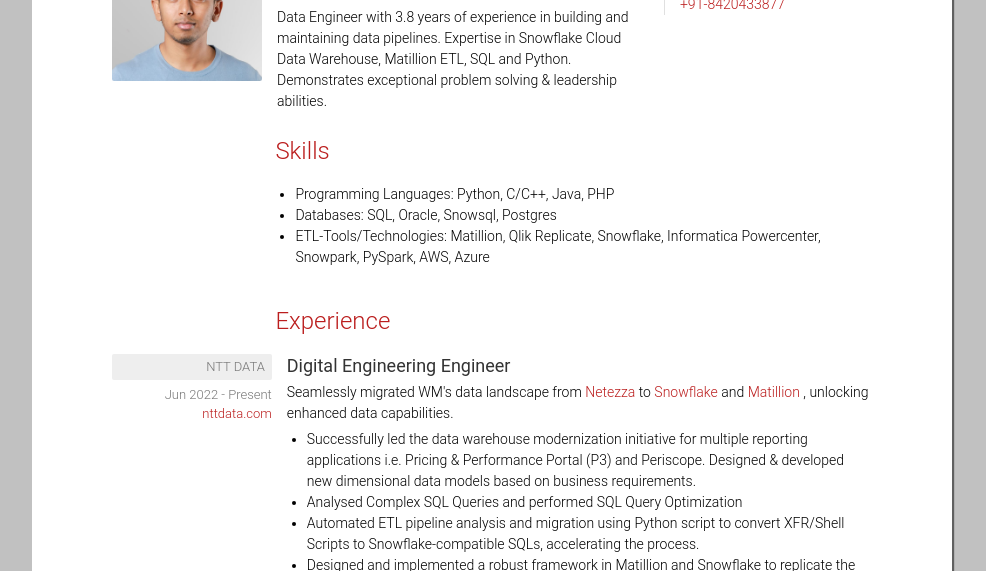
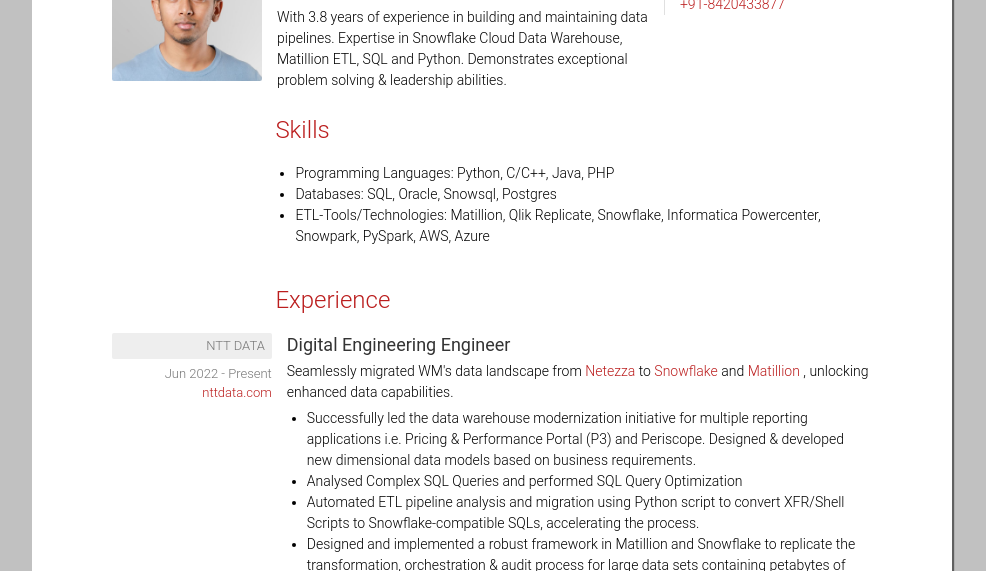
Before and after one commit to akash-adhikary/akash-adhikary.github.io, a plain HTML site: page cv/index.html in a window 1280 px wide. Shown: the part 229-800 px from the top of the page, without its empty margins (148-1134 px from the left). Drawn offline with Linux system fonts and the light colour scheme; a web font is replaced by a local one.

Commit message:
Update index.html

```diff
--- a/cv/index.html
+++ b/cv/index.html
@@ -39,7 +39,7 @@
             <h1 class="cv-header-name p-name">Akash Adhikary</h1>
             <h2 class="cv-header-subname p-title">Data Engineer</h2>
             <div class="cv-header-lead p-note">
-              Data Engineer with 3.8 years of experience in building and maintaining data pipelines.
+              With 3.8 years of experience in building and maintaining data pipelines.
               Expertise in Snowflake Cloud Data Warehouse, Matillion ETL, SQL and Python. Demonstrates exceptional problem solving & leadership abilities.
               <br />
             </div>
```
